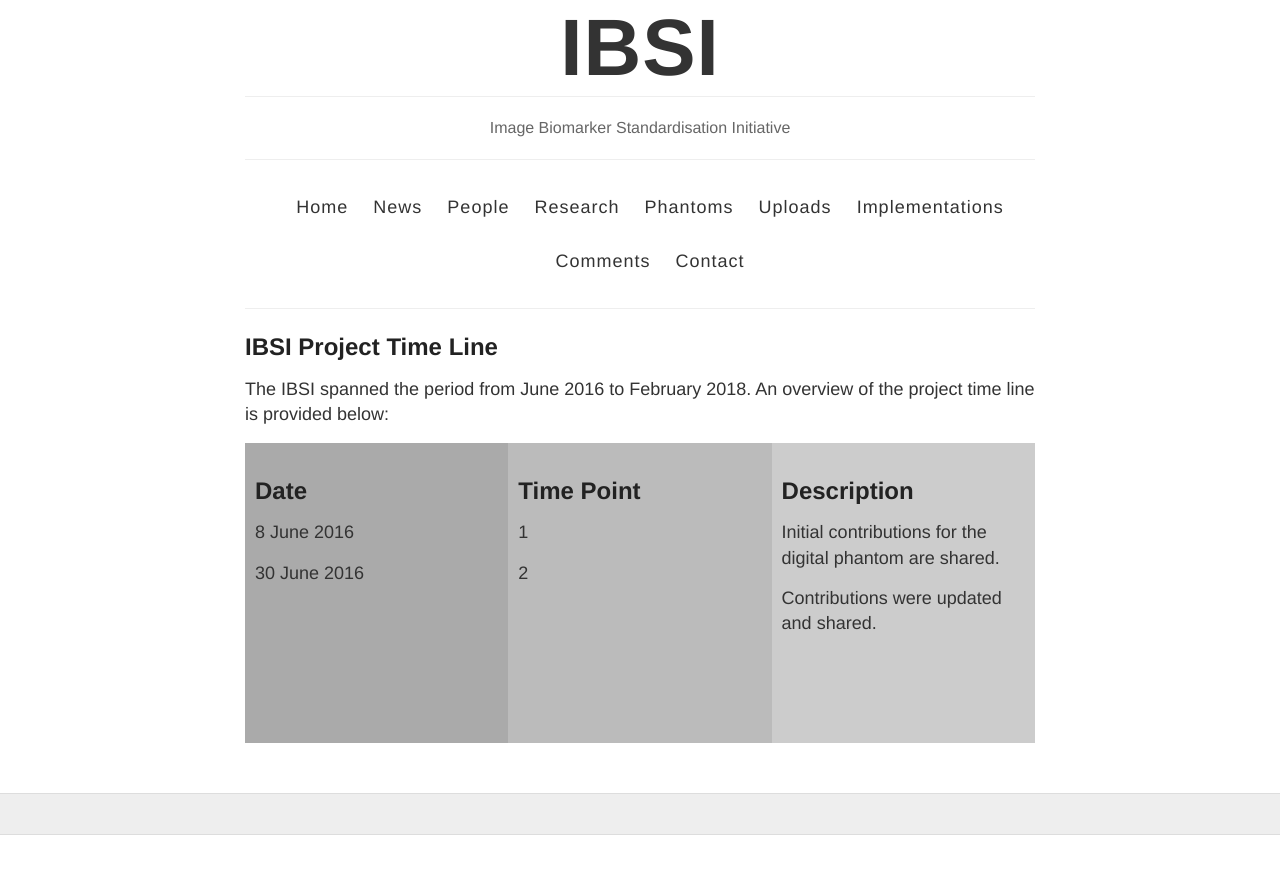
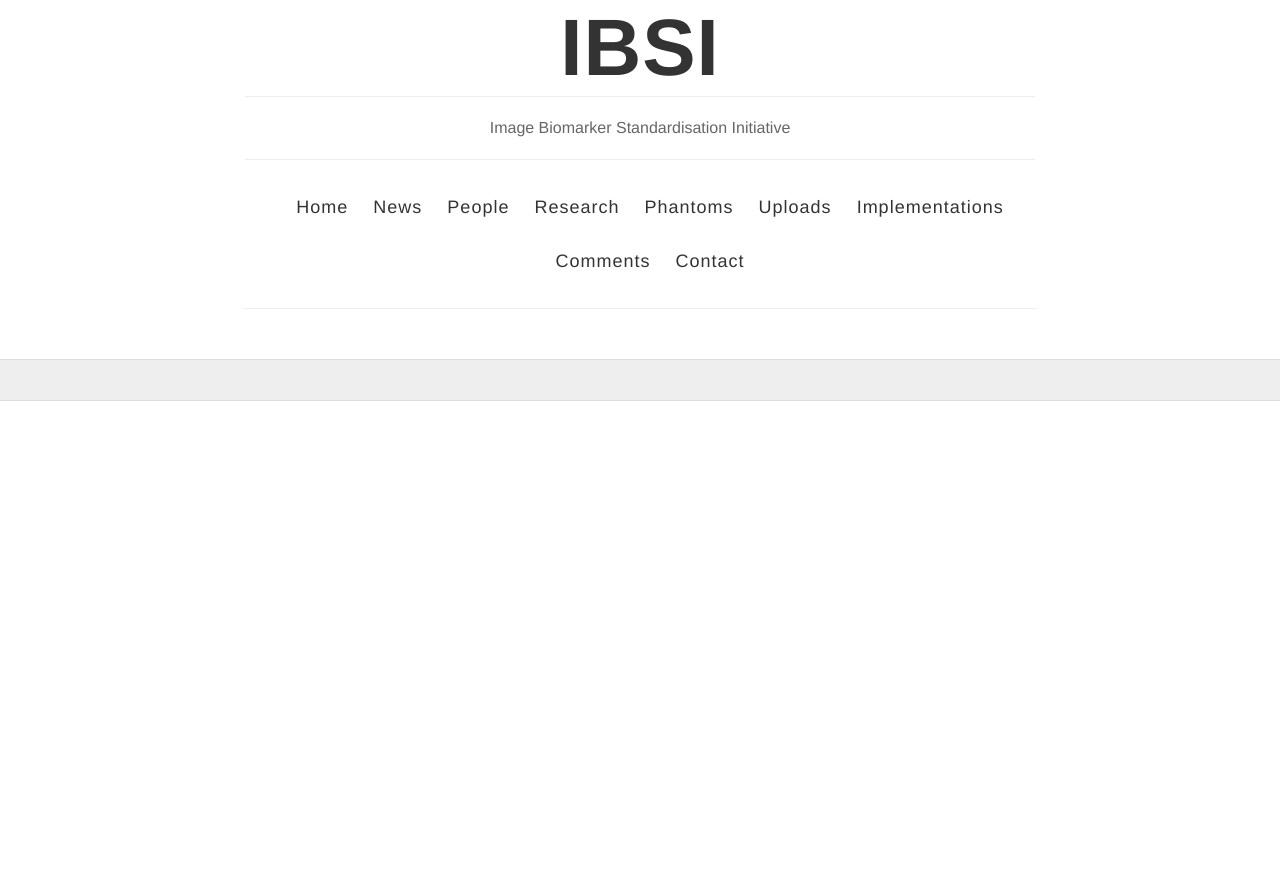
Before and after one commit to rkpandya/IBSI-test, a Jekyll site: the page built from index.html, in a window 1280 px wide. Shown: the top 874 px of the page. Built offline with Jekyll 4.4.1, drawn with Linux system fonts in a browser that asks for light colours.

Commit message:
Update index.html

```diff
--- a/index.html
+++ b/index.html
@@ -34,28 +34,3 @@ layout : default
 </style>
 </head>
 <body>
-
-
-<h2>IBSI Project Time Line</h2>
-<p>The IBSI spanned the period from June 2016 to February 2018. An overview of the project
-  time line is provided below:</p>
-<div class="row">
-  <div class="column" style="background-color:#aaa;">
-    <h2>Date</h2>
-    <p>8 June 2016</p>
-    <p>30 June 2016</p>
-
-  </div>
-  <div class="column" style="background-color:#bbb;">
-    <h2>Time Point</h2>
-    <p>1</p>
-    <p>2</p>
-
-  </div>
-  <div class="column" style="background-color:#ccc;">
-    <h2>Description</h2>
-    <p>Initial contributions for the digital phantom are shared.</p>
-    <p>Contributions were updated and shared.</p>
-
-  </div>
-</div>
```
